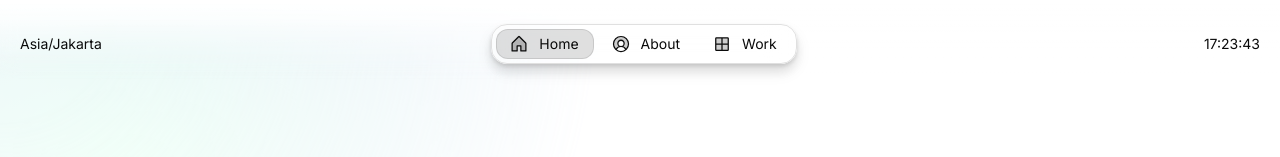
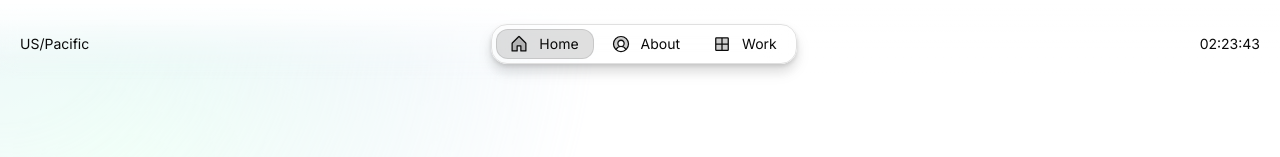
Before and after one commit to ShreyasPasumarthi/portfolio, a Next.js app: page /en in a window 1280 px wide. Shown: the top 157 px of the page. Built offline with nearby package versions, Linux system fonts and the light colour scheme.

Commit message:
Update content.js

```diff
--- a/src/app/resources/content.js
+++ b/src/app/resources/content.js
@@ -8,7 +8,7 @@ const person = {
     },
     role:      'Design Engineer',
     avatar:    '/images/avatar.jpg',
-    location:  'Asia/Jakarta',        // Expecting the IANA time zone identifier, e.g., 'Europe/Vienna'
+    location:  'US/Pacific',        // Expecting the IANA time zone identifier, e.g., 'Europe/Vienna'
     languages: ['English']  // optional: Leave the array empty if you don't want to display languages
 }
 
```
